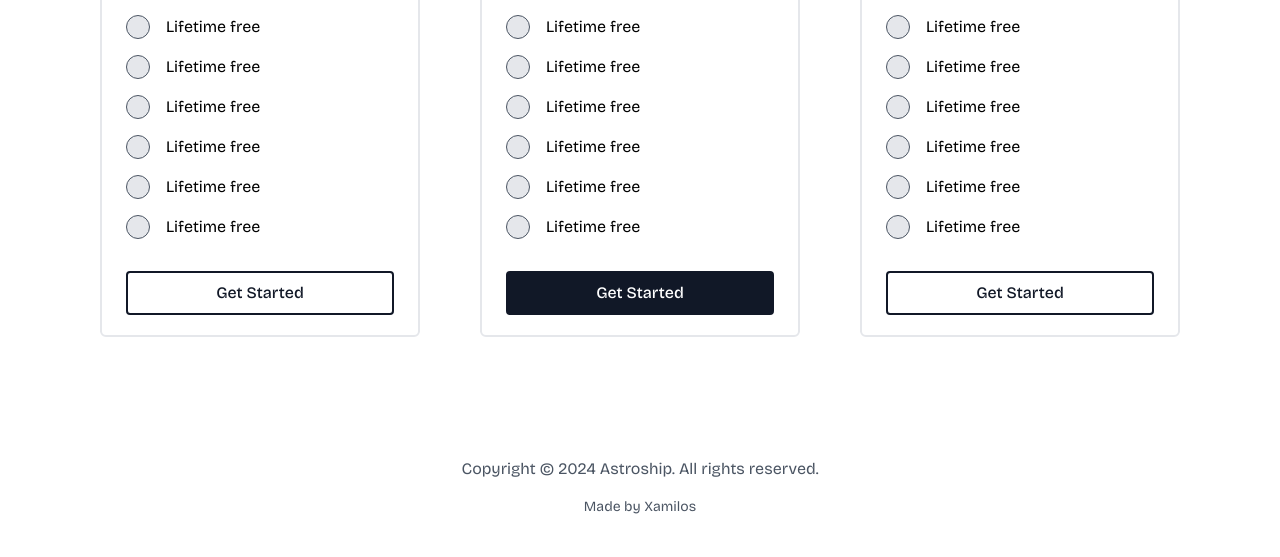
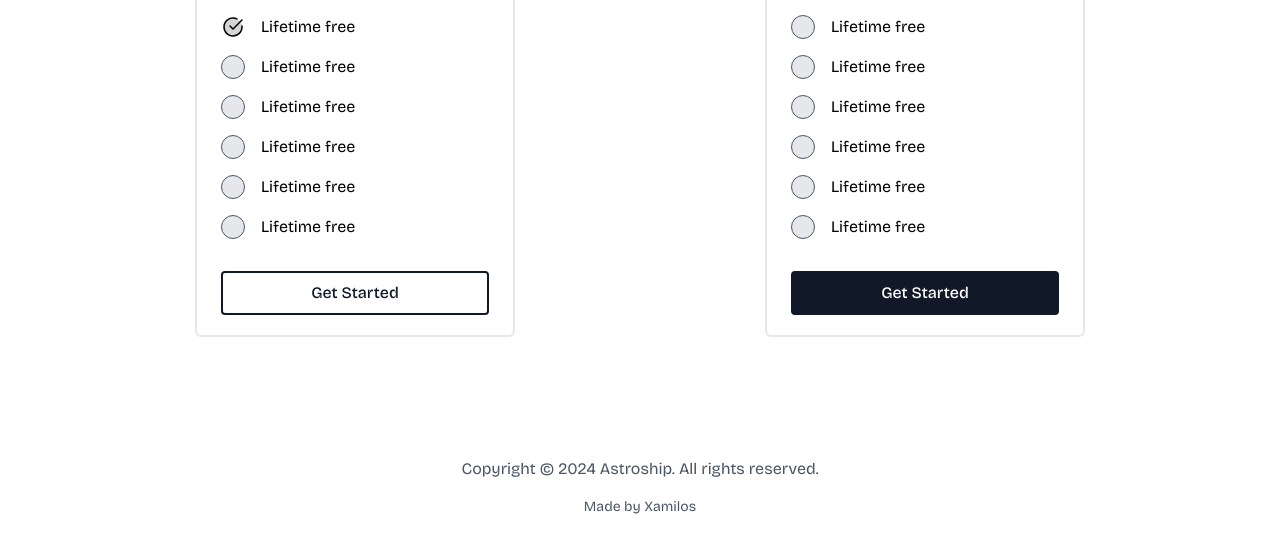
Before and after one commit to Chamilos/Astroship, a website built with Vite: page pages/pricing.html in a window 1280 px wide. Shown: the part 431-988 px from the top of the page. Built offline with nearby package versions, Linux system fonts and the light colour scheme.

Commit message:
checkbox update

```diff
--- a/index.html
+++ b/index.html
@@ -82,7 +82,7 @@
               <a href="#" class="nav-link">Blog</a>
             </li>
             <li class="nav-item group">
-              <a href="#" class="nav-link">Contact</a>
+              <a href="#" class="nav-link active">Contact</a>
             </li>
 
             <!-- Dropdown Menu Hidden -->
--- a/pages/pricing.html
+++ b/pages/pricing.html
@@ -192,9 +192,7 @@
             </div>
             <ul class="mx-auto md:mx-0 mb-4">
               <li class="flex mb-4 space-x-4">
-                <div
-                  class="w-6 h-6 bg-primary-light rounded-full border border-secondary-light"
-                ></div>
+                <svg class="w-6 h-6" viewBox="0 0 24 24" fill="none" xmlns="http://www.w3.org/2000/svg"><circle cx="12" cy="12" r="9" fill="currentColor" fill-opacity=".16"></circle><path fill-rule="evenodd" clip-rule="evenodd" d="M3.75 12a8.25 8.25 0 0 1 11.916-7.393.75.75 0 1 0 .668-1.343A9.713 9.713 0 0 0 12 2.25c-5.385 0-9.75 4.365-9.75 9.75s4.365 9.75 9.75 9.75 9.75-4.365 9.75-9.75c0-.366-.02-.727-.06-1.082a.75.75 0 1 0-1.49.164A8.25 8.25 0 1 1 3.75 12Zm17.78-6.47a.75.75 0 0 0-1.06-1.06L12 12.94l-2.47-2.47a.75.75 0 0 0-1.06 1.06l3 3a.75.75 0 0 0 1.06 0l9-9Z" fill="currentColor"></path> </svg>
                 <span>Lifetime free</span>
               </li>
               <li class="flex mb-4 space-x-4">
@@ -293,7 +291,7 @@
             </div>
           </div>
           <!-- Tab 3 -->
-          <div
+          <!-- <div
             class="w-2/3 flex flex-col mx-auto px-6 py-5 justify-center md:w-full md:max-w-52 lg:max-w-[320px] border-2 rounded-md border-primary-light"
           >
             <div class="text-center mb-8">
@@ -346,7 +344,7 @@
                 Get Started
               </button>
             </div>
-          </div>
+          </div> -->
         </div>
       </div>
     </section>
```
